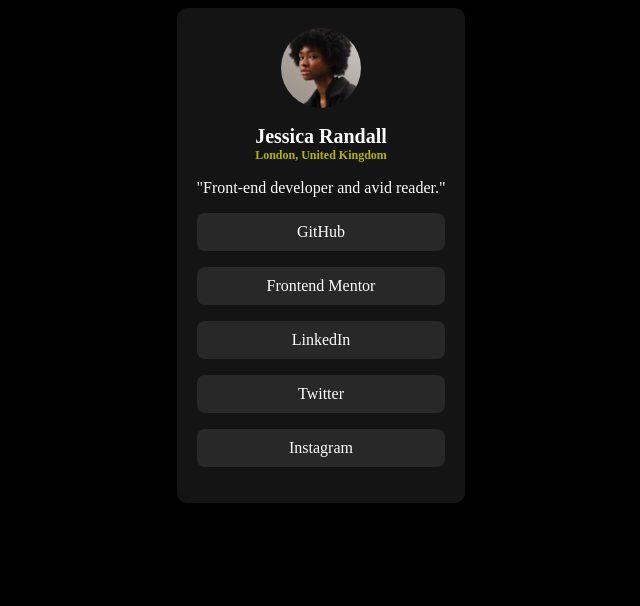
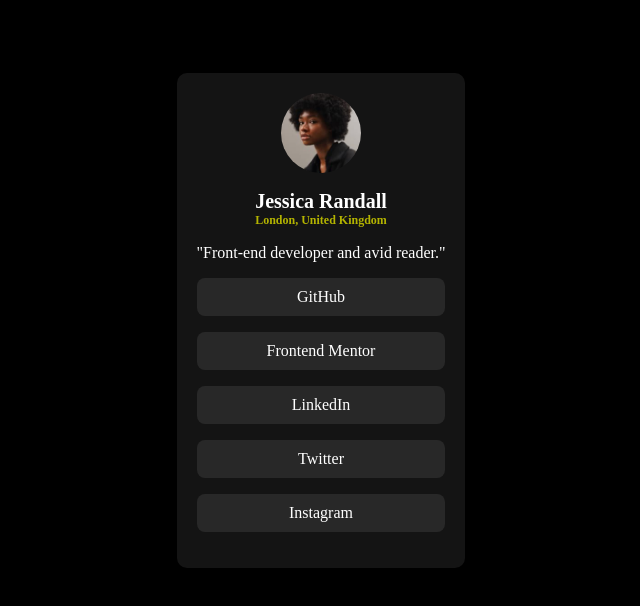
Before and after one commit to Paul-py/social-links-profile, a plain HTML site: page index.html in a window 1280 px wide. Shown: the whole page, without its empty margins (319-959 px from the left). Drawn offline with Linux system fonts and the light colour scheme.

Commit message:
more css changes

```diff
--- a/index.html
+++ b/index.html
@@ -23,15 +23,15 @@
       <h3>London, United Kingdom</h3>
       <p >"Front-end developer and avid reader."</p>
 
-      <div id="buttons">
 
-        <p class="buttons">GitHub</p>
-        <p class="buttons">Frontend Mentor</p>
-        <p class="buttons">LinkedIn</p>
-        <p class="buttons">Twitter</p>
-        <p class="buttons">Instagram</p>
 
-      </div>
+      <p class="buttons">GitHub</p>
+      <p class="buttons">Frontend Mentor</p>
+      <p class="buttons">LinkedIn</p>
+      <p class="buttons">Twitter</p>
+      <p class="buttons">Instagram</p>
+
+
 
     </div>
   </div>
--- a/style.css
+++ b/style.css
@@ -18,7 +18,7 @@ body {
     justify-content: center;
     align-items: center;
     background-color: rgb(20, 20, 20);
-    /* margin-top: 65px; */
+    margin-top: 65px;
     border-radius: 10px;
     text-align: center;
     padding: 20px;
@@ -48,3 +48,7 @@ h3 {
     border-radius: 8px;
     /* font-size: 12px; */
 }
+
+.buttons:hover{
+    background-color: yellow;
+}
```
